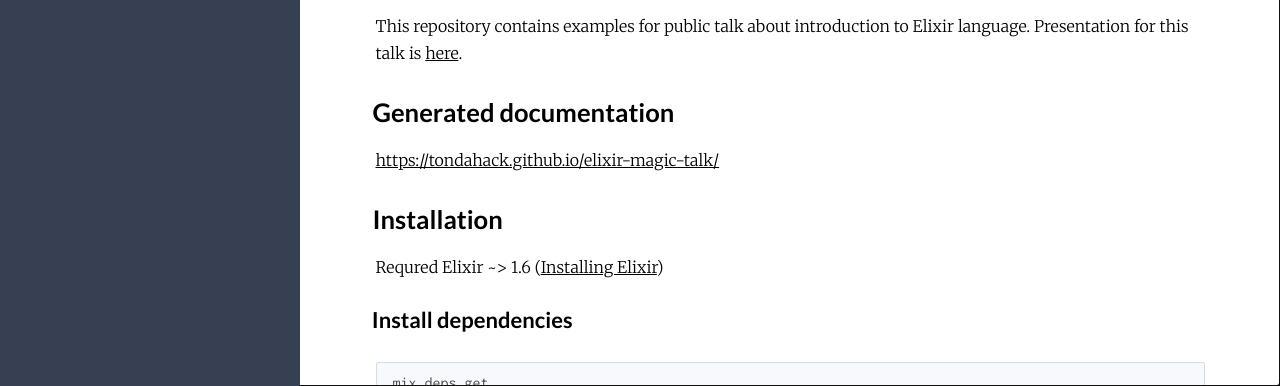
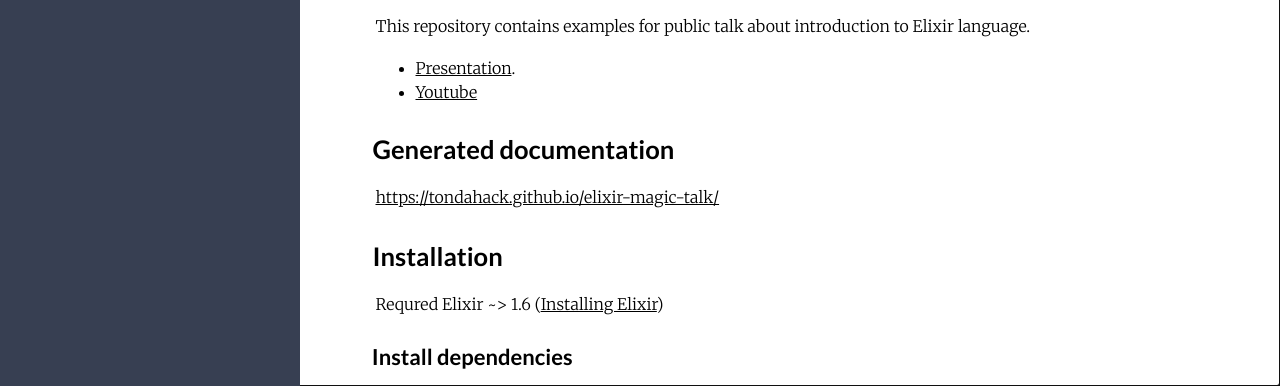
Before and after one commit to TondaHack/elixir-magic-talk, a plain HTML site: page readme.html in a window 1280 px wide. Shown: the part 414-800 px from the top of the page. Drawn offline with Linux system fonts and the light colour scheme; files whose address does not match are found by name.

Commit message:
Deploy to GitHub pages [ci skip]

```diff
--- a/readme.html
+++ b/readme.html
@@ -74,7 +74,13 @@
   Documentation
 </h2>
 
-<p>This repository contains examples for public talk about introduction to Elixir language. Presentation for this talk is <a href="https://docs.google.com/presentation/d/1Y6jUcEhbtZi49vcbxSbe9aAs9n6ZWGsusHKDiJHm0cc/edit?usp=sharing">here</a>.</p>
+<p>This repository contains examples for public talk about introduction to Elixir language.</p>
+<ul>
+<li><a href="https://docs.google.com/presentation/d/1Y6jUcEhbtZi49vcbxSbe9aAs9n6ZWGsusHKDiJHm0cc/edit?usp=sharing">Presentation</a>.
+</li>
+<li><a href="https://www.youtube.com/watch?v=pShsHU-9yBw">Youtube</a>
+</li>
+</ul>
 <h2 id="generated-documentation" class="section-heading">
   <a href="#generated-documentation" class="hover-link"><span class="icon-link" aria-hidden="true"></span></a>
   Generated documentation
```
Also changed, not shown: ElixirModule.html (+2 -2 lines).
